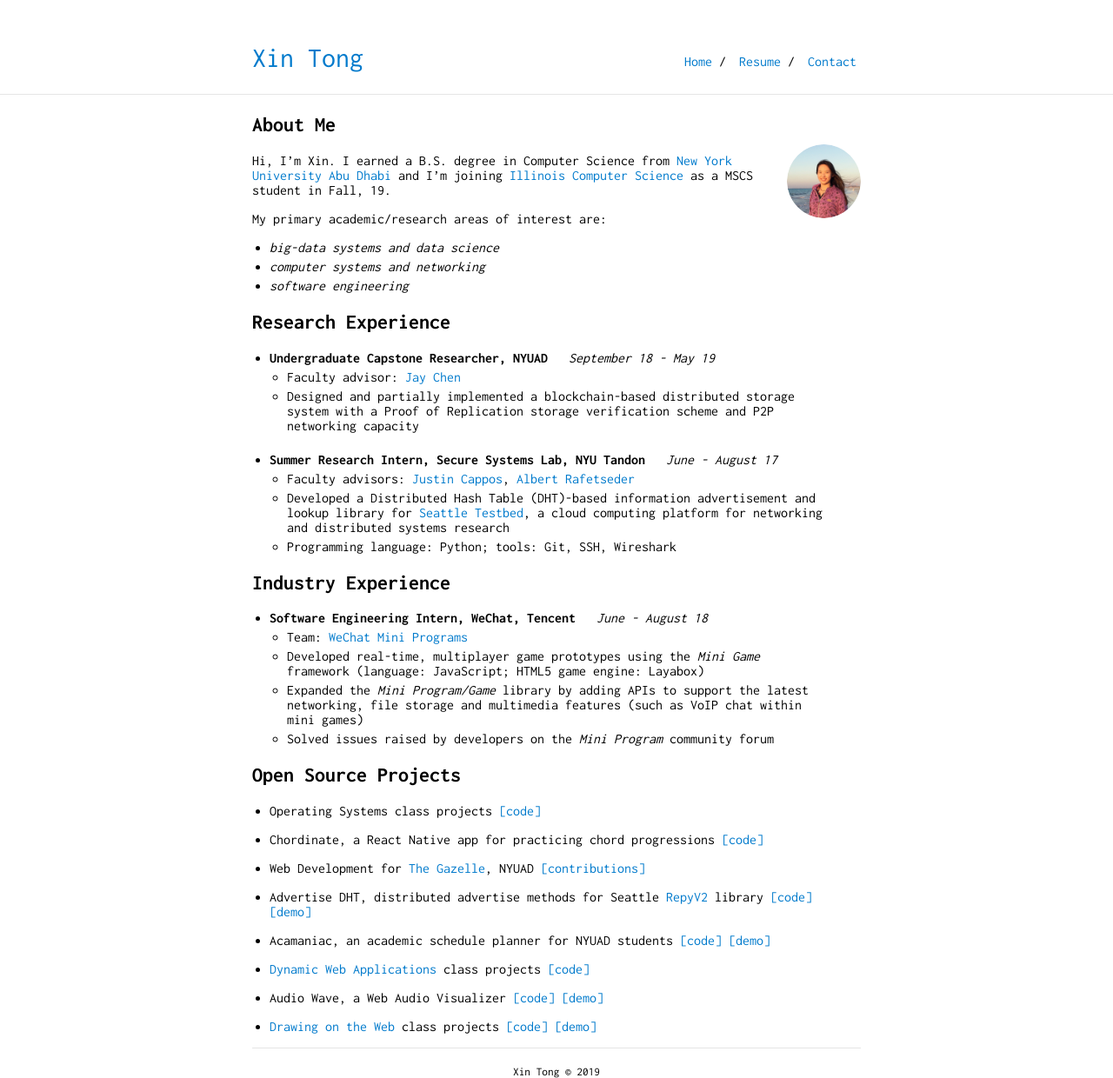
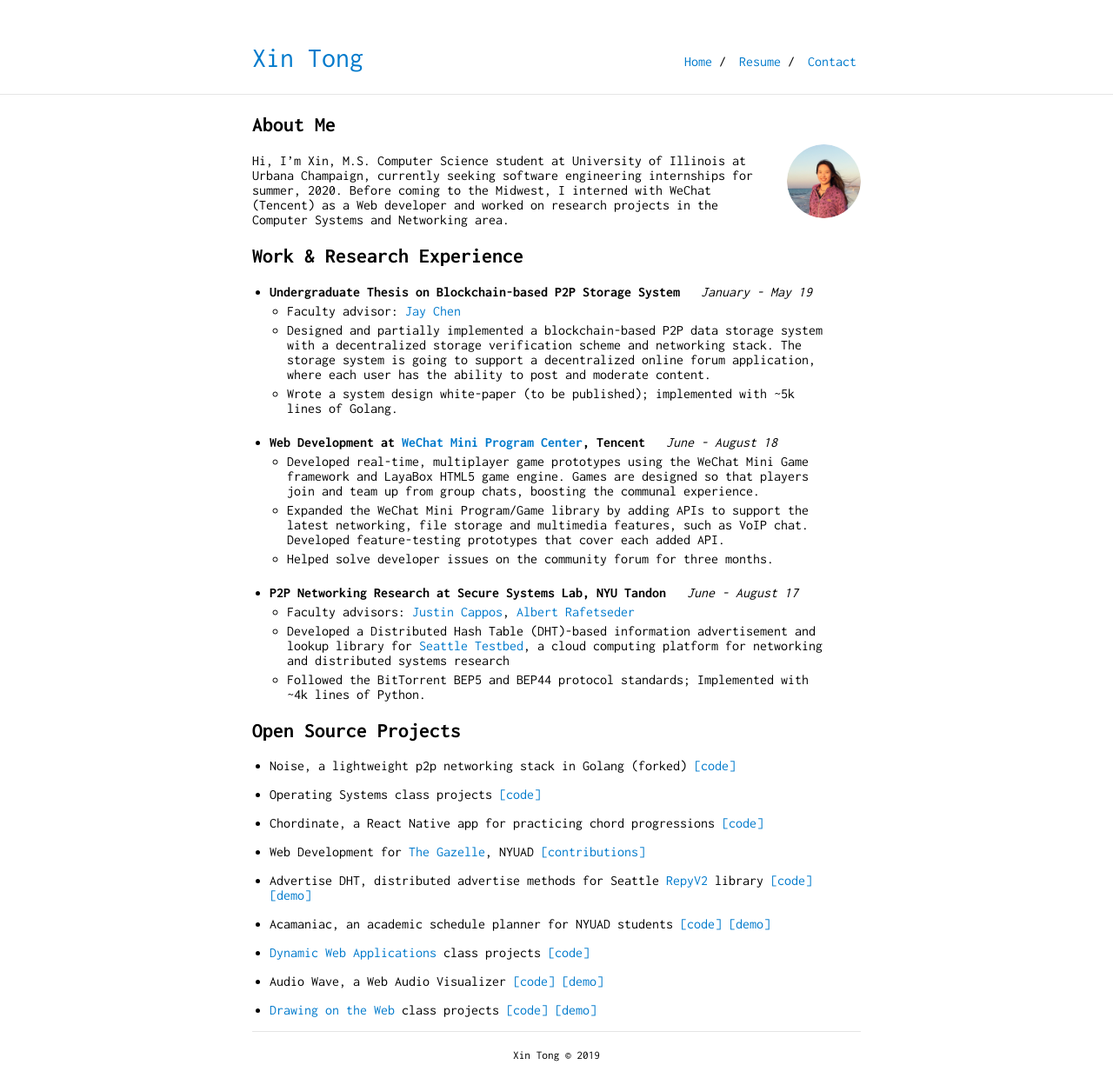
Before and after one commit to tongxin97/tongxin97.github.io, a Jekyll site: the page built from index.md, in a window 1280 px wide. Shown: the whole page at 87% size. Built offline with Jekyll 4.4.1, drawn with Linux system fonts in a browser that asks for light colours.

Commit message:
Major homepage update - Sept 19

```diff
--- a/index.md
+++ b/index.md
@@ -7,35 +7,33 @@ title: Xin Tong Personal Website
 
 <img class="profile-picture" src="media/profile.jpeg">
 
-Hi, I'm Xin. I earned a B.S. degree in Computer Science from <a href="https://nyuad.nyu.edu/en/" target="_blank">New York University Abu Dhabi</a> and I'm joining <a href="https://cs.illinois.edu/" target="_blank">Illinois Computer Science</a> as a MSCS student in Fall, 19.
+Hi, I'm Xin, M.S. Computer Science student at University of Illinois at Urbana Champaign, currently seeking software engineering internships for summer, 2020. Before coming to the Midwest, I interned with WeChat (Tencent) as a Web developer and worked on research projects in the Computer Systems and Networking area.
 
-My primary academic/research areas of interest are:
-+ _big-data systems and data science_
-+ _computer systems and networking_
-+ _software engineering_
+## Work & Research Experience
 
-## Research Experience
+* **Undergraduate Thesis on Blockchain-based P2P Storage System** &nbsp; _January - May 19_
+  + Faculty advisor: <a href="https://cs.nyu.edu/~jchen/" target="_blank">Jay Chen</a>
+  + Designed and partially implemented a blockchain-based P2P data storage system with a decentralized storage verification scheme and networking stack. The storage system is going to support a decentralized online forum application, where each user has the ability to post and moderate content.
+  + Wrote a system design white-paper (to be published); implemented with ~5k lines of Golang.
+<br/><br/>
 
-* **Undergraduate Capstone Researcher, NYUAD** &nbsp; _September 18 - May 19_
-  + Faculty advisor: <a href="https://cs.nyu.edu/~jchen/" target="_blank">Jay Chen</a>
-  + Designed and partially implemented a blockchain-based distributed storage system with a Proof of Replication storage verification scheme and P2P networking capacity
+* **Web Development at <a href="https://mp.weixin.qq.com/cgi-bin/wx" target="_blank">WeChat Mini Program Center</a>, Tencent** &nbsp; _June - August 18_
+  + Developed real-time, multiplayer game prototypes using the WeChat Mini Game framework and LayaBox HTML5 game engine. Games are designed so that players join and team up from group chats, boosting the communal experience.
+  + Expanded the WeChat Mini Program/Game library by adding APIs to support the latest networking, file storage and multimedia features, such as VoIP chat. Developed feature-testing prototypes that cover each added API.
+  + Helped solve developer issues on the community forum for three months.
 <br/><br/>
-* **Summer Research Intern, Secure Systems Lab, NYU Tandon** &nbsp; _June - August 17_
+
+* **P2P Networking Research at Secure Systems Lab, NYU Tandon** &nbsp; _June - August 17_
   + Faculty advisors:
   <a href="https://ssl.engineering.nyu.edu/people#faculty" target="_blank">Justin Cappos</a>,
   <a href="https://ssl.engineering.nyu.edu/people#faculty" target="_blank">Albert Rafetseder</a>
   + Developed a Distributed Hash Table (DHT)-based information advertisement and lookup library for <a href="https://seattle.poly.edu/html/" target="_blank">Seattle Testbed</a>, a cloud computing platform for networking and distributed systems research
-  + Programming language: Python; tools: Git, SSH, Wireshark
+  + Followed the BitTorrent BEP5 and BEP44 protocol standards; Implemented with ~4k lines of Python.
 
-## Industry Experience
-
-* **Software Engineering Intern, WeChat, Tencent** &nbsp; _June - August 18_
-  + Team: <a href="https://mp.weixin.qq.com/cgi-bin/wx" target="_blank">WeChat Mini Programs</a>
-  + Developed real-time, multiplayer game prototypes using the *Mini Game* framework (language: JavaScript; HTML5 game engine: Layabox)
-  + Expanded the *Mini Program/Game* library by adding APIs to support the latest networking, file storage and multimedia features (such as VoIP chat within mini games)
-  + Solved issues raised by developers on the *Mini Program* community forum
 
 ## Open Source Projects
+* Noise, a lightweight p2p networking stack in Golang (forked) <a href="https://github.com/tongxin97/noise" target="_blank">[code]</a>
+
 * Operating Systems class projects <a href="https://github.com/CynthiaTong/os_projects" target="_blank">[code]</a>
 
 * Chordinate, a React Native app for practicing chord progressions <a href="https://github.com/guyu96/chordinate" target="_blank">[code]</a>
```
Also changed, not shown: 6 other files.
